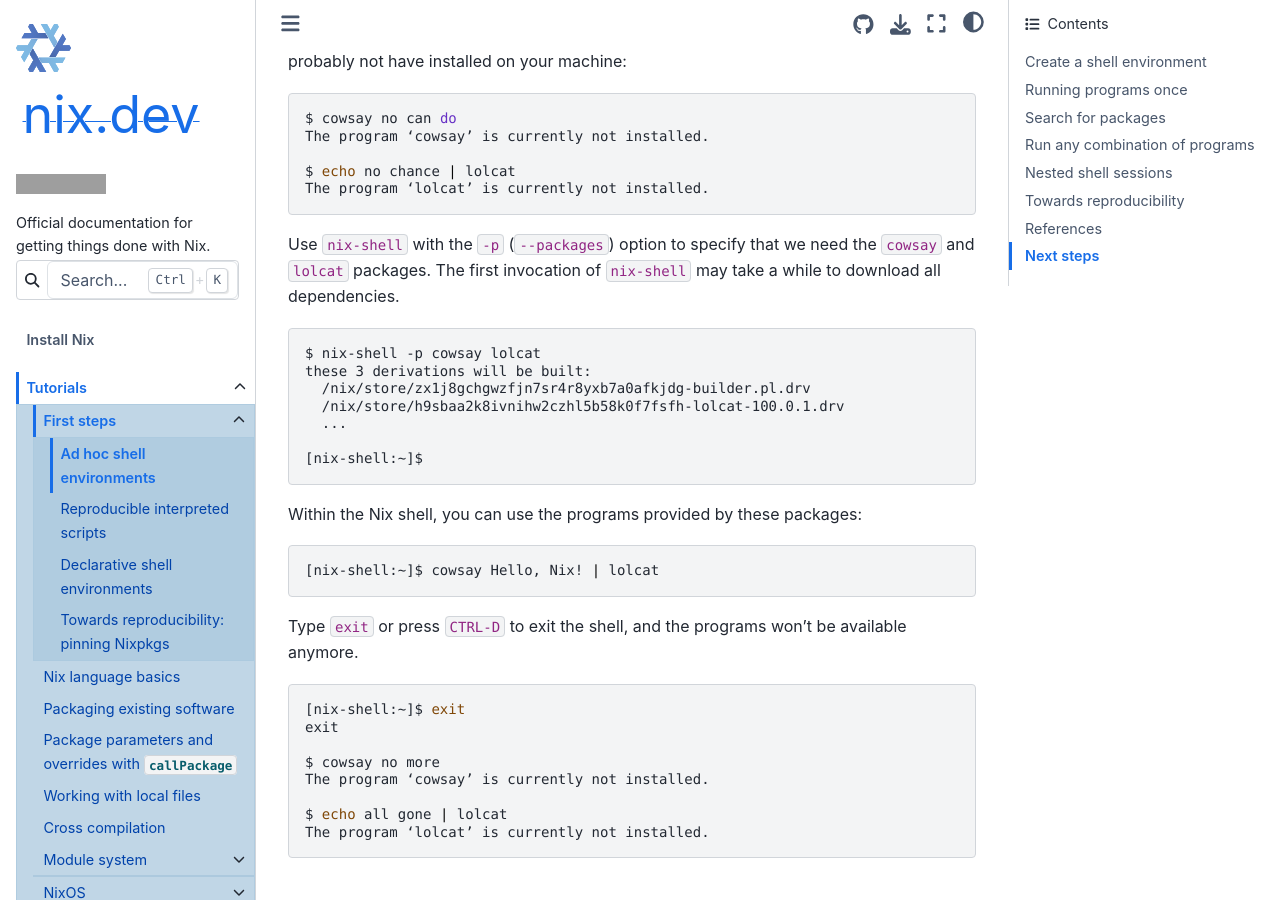
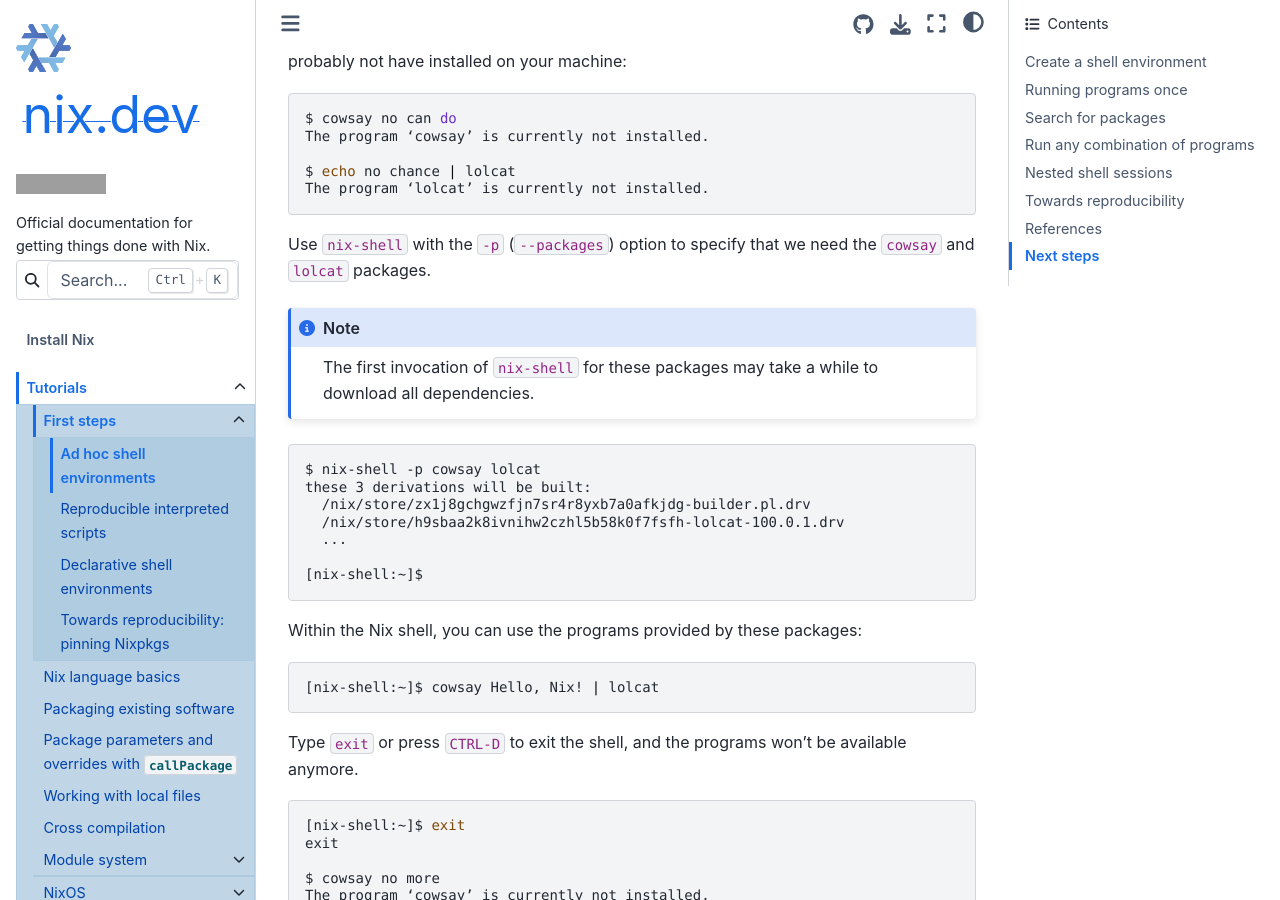
Before and after one commit to NixOS/nix.dev, a Sphinx documentation site: the page built from source/tutorials/first-steps/ad-hoc-shell-environments.md, in a window 1280 px wide and 900 px high, scrolled down 408 px. Built offline with Sphinx 7.4.7 and the Sphinx Book theme 1.1.4, drawn with Linux system fonts in a browser that asks for light colours; grey boxes are pictures that could not be loaded.

Commit message:
highlight long waiting time on first invocation

````diff
--- a/source/tutorials/first-steps/ad-hoc-shell-environments.md
+++ b/source/tutorials/first-steps/ad-hoc-shell-environments.md
@@ -23,7 +23,10 @@
 ```
 
 Use `nix-shell` with the `-p` (`--packages`) option to specify that we need the `cowsay` and `lolcat` packages.
-The first invocation of `nix-shell` may take a while to download all dependencies.
+
+:::{note}
+The first invocation of `nix-shell` for these packages may take a while to download all dependencies.
+:::
 
 ```shell-session
 $ nix-shell -p cowsay lolcat
````
Also changed, not shown: source/tutorials/first-steps/declarative-shell.md (+4 -0 lines).
